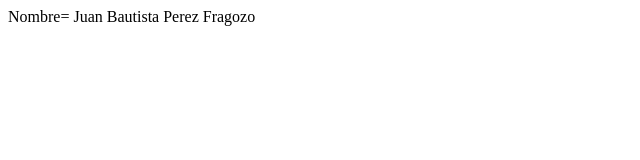
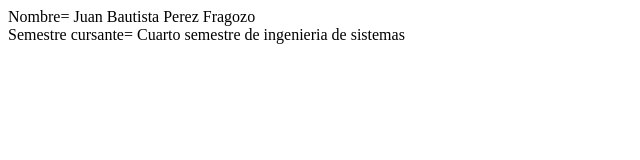
Before and after one commit to JbautipfBackup/BuenasPracticasTaller-1, a plain HTML site: page index.html in a window 1280 px wide. Shown: the whole page, without its empty margins (0-640 px from the left). Drawn offline with Linux system fonts and the light colour scheme.

Commit message:
Semestre del estudiante

```diff
--- a/index.html
+++ b/index.html
@@ -7,5 +7,6 @@
 </head>
 <body>
     <div>Nombre= Juan Bautista Perez Fragozo</div>
+    <div>Semestre cursante= Cuarto semestre de ingenieria de sistemas </div>
 </body>
 </html>
```
